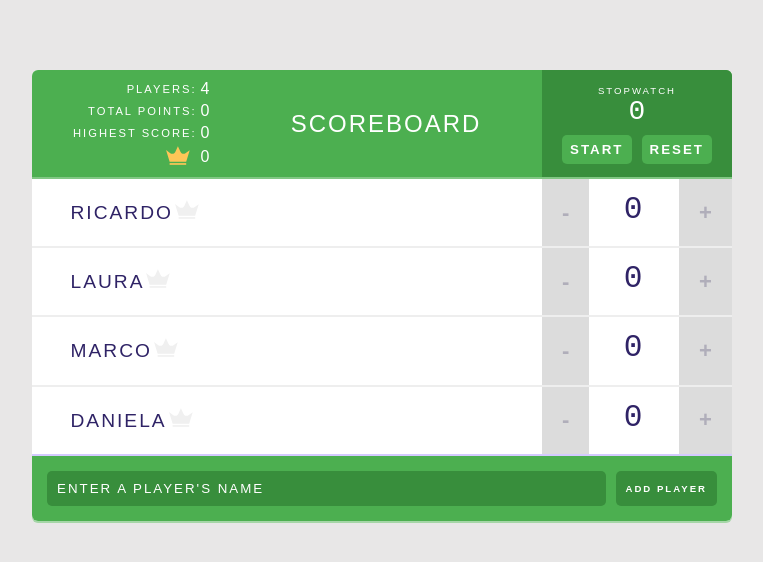
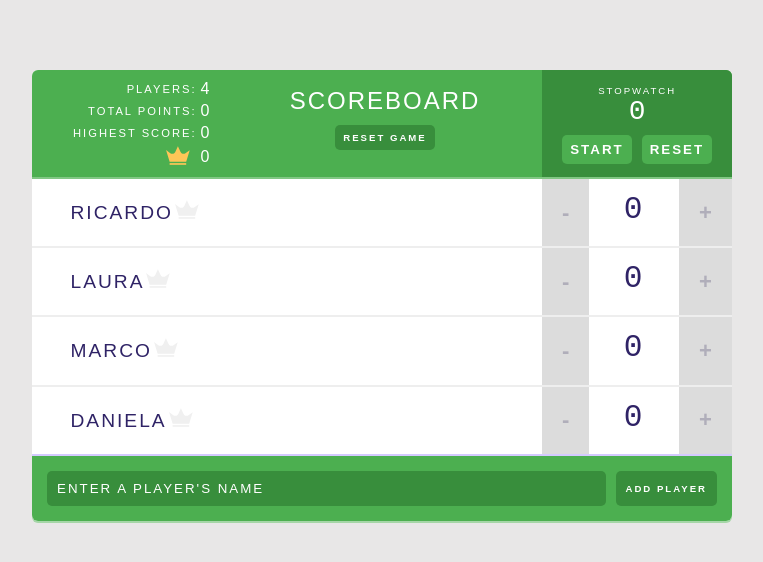
Before and after one commit to RicardoHernandezVarela/scoreboard-treehouse, a React (Create React App) app: page / in a window 1280 px wide. Shown: the top 562 px of the page, without its empty margins (258-1021 px from the left). Built offline with nearby package versions, Linux system fonts and the light colour scheme.

Commit message:
Componenete ResetGame para reiniciar el score de los jugadores

```diff
--- a/src/components/Header.js
+++ b/src/components/Header.js
@@ -3,12 +3,16 @@ import React from 'react';
 /* Import components */
 import Stats from './Stats';
 import Stopwatch from './Stopwatch';
+import ResetGame from './ResetGame';
 
 const Header = () => {
     return (
       <header>
         <Stats />
-        <h1>Scoreboard</h1>
+        <div className="reset-game">
+          <h1>Scoreboard</h1>
+          <ResetGame />
+        </div>
         <Stopwatch />
       </header>
     );
--- /dev/null
+++ b/src/components/ResetGame.js
@@ -0,0 +1,18 @@
+import React from 'react';
+
+/* Import consumer from context */
+import { Consumer } from '../context/context';
+
+const ResetGame = () => {
+    return (
+        <Consumer>
+          { context => {
+            return (
+                <button onClick={context.actions.resetPalyersScore}>Reset Game</button>
+            );
+          }}
+        </Consumer>
+    );
+}
+
+export default ResetGame;
--- a/src/context/context.js
+++ b/src/context/context.js
@@ -31,6 +31,14 @@ export class Provider extends Component {
 
    // player id counter
    prevPlayerId = 4;
+
+   resetPalyersScore = () => {
+       let players = this.state.players;
+
+       this.setState({
+           score: players.map(obj => obj.score = 0)
+       });
+   }
 
    findMaxScore = () => {
        const scores = this.state.players.map(player => player.score);
@@ -95,7 +103,8 @@ export class Provider extends Component {
                 changeScore: this.handleScoreChange,
                 removePlayer: this.handleRemovePlayer,
                 addPlayer: this.handleAddPlayer,
-                highestPlayers: this.findPlayersWithHighestScore
+                highestPlayers: this.findPlayersWithHighestScore,
+                resetPalyersScore: this.resetPalyersScore
               }
            }}>
               { this.props.children }
--- a/src/index.css
+++ b/src/index.css
@@ -16,10 +16,36 @@ header {
 }
 
 header h1 {
+  display: block;
+  margin: 0 auto;
   flex-grow: 1;
   font-size: 1.5em;
   letter-spacing: 2px;
   font-weight: normal;
+}
+
+.reset-game {
+  margin-left: 50px;
+}
+
+.reset-game button {
+  display: block;
+  margin: 10px auto;
+  background-color: #388e3c; /*#4caf50;*/
+  border-radius: 5px;
+  padding: 7px 8px;
+  border: none;
+  color: #fff;
+  letter-spacing: 2px;
+  font-weight: bold;
+  font-size: 0.6em;
+  text-shadow: none;
+  text-transform: uppercase;
+}
+
+.reset-game button:hover {
+  background: #66bb6a;
+  color: #f5f5f5;
 }
 
 /* FORMS */
@@ -170,7 +196,7 @@ svg {
 
 .stopwatch {
   padding: 15px 10px 5px 10px;
-  margin: -5px -10px -5px 10px;
+  margin: -5px -10px -5px 62px;
   background: #388e3c;
 }
 
```
